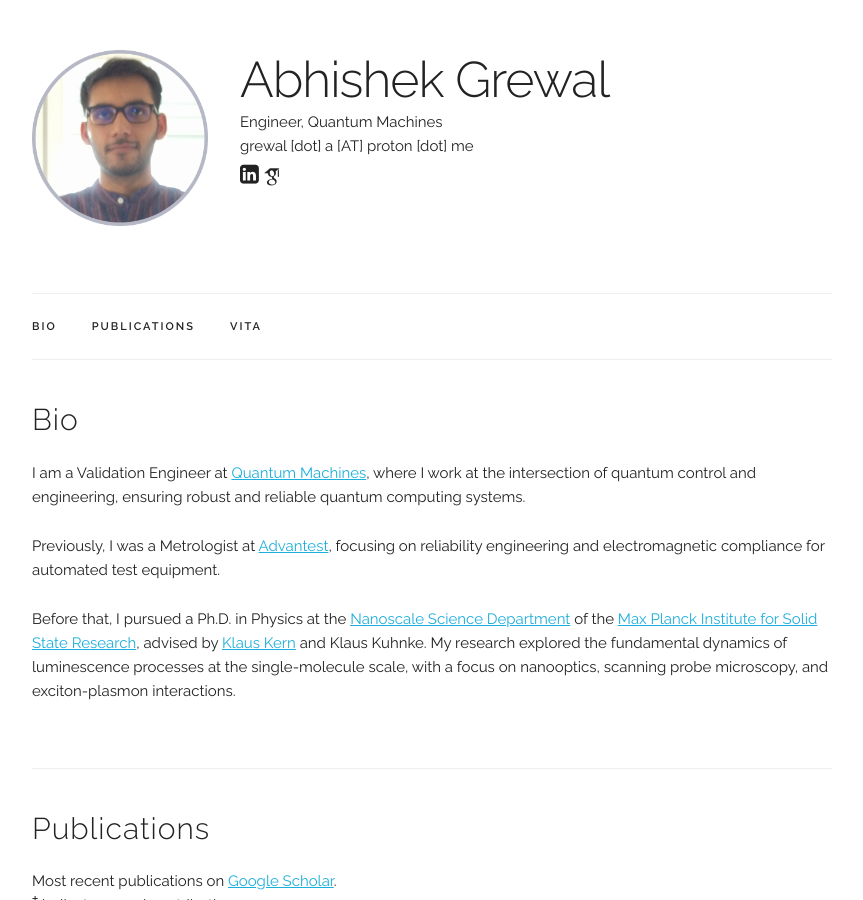
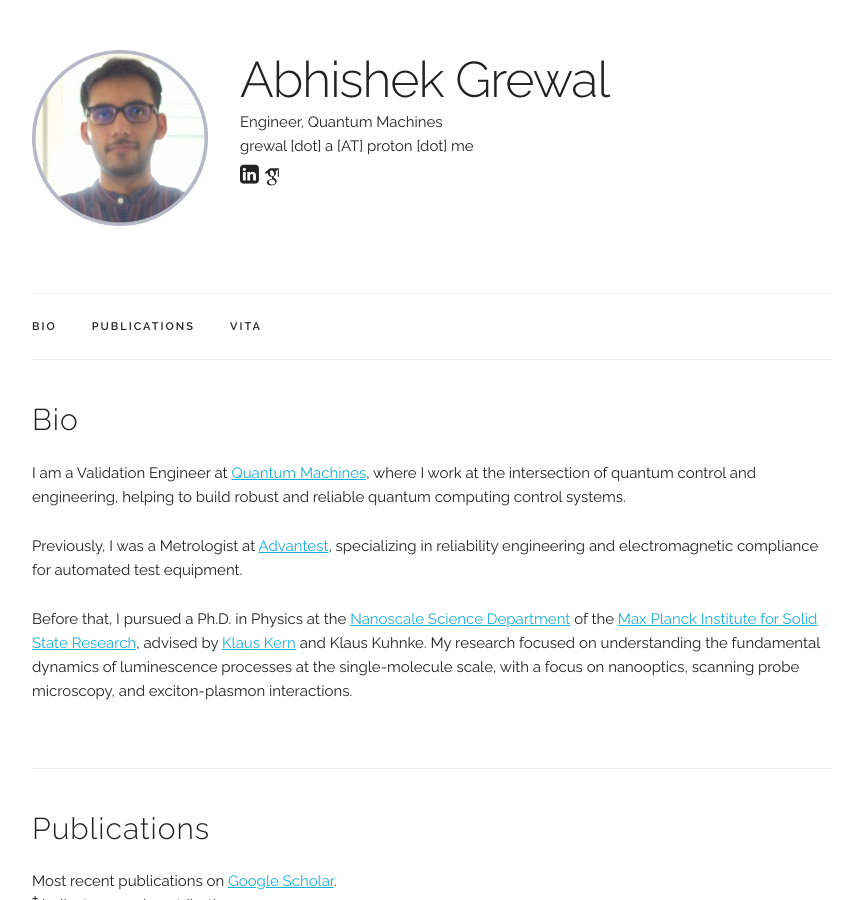
Before and after one commit to abhishekgrewal/abhishekgrewal.github.io, a Jekyll site: the page built from index.html, in a window 1280 px wide and 900 px high. Shown: the whole window, without its empty margins (208-1071 px from the left). Built offline with Jekyll 4.4.1, drawn with Linux system fonts in a browser that asks for light colours; some web fonts are replaced.

Commit message:
Update index.html

```diff
--- a/index.html
+++ b/index.html
@@ -7,17 +7,17 @@
   <h4>Bio</h4>
 
     <!-- I am a physics Ph.D. student in the <a href="https://www.fkf.mpg.de/3732/40_Kern">Nanoscale Science Department</a> at the <a href="https://www.fkf.mpg.de/en">Max Planck Institute for Solid State Research</a> advised by <a href="https://www.fkf.mpg.de/84517/Prof_Dr_Klaus_Kern">Klaus Kern</a>, and Klaus Kuhnke.  My research interests lie at the intersection of nanooptics, scanning probe microscopy, and exciton-plasmon dynamics. I try to understand dynamics of luminescence processes at fundamental scale of a single molecule. My skill set can be summed up as a mechanic with know-how of physics and data analysis with a hint of intuition. -->
-
+    <!--  I am passionate about experimental physics, DIY electronics, finance, and science outreach. -->
   <p>
-    I am a Validation Engineer at <a href="https://www.quantum-machines.co/">Quantum Machines</a>, where I work at the intersection of quantum control and engineering, ensuring robust and reliable quantum computing systems.
+    I am a Validation Engineer at <a href="https://www.quantum-machines.co/">Quantum Machines</a>, where I work at the intersection of quantum control and engineering, helping to build robust and reliable quantum computing control systems.
   </p>
   <p>
-    Previously, I was a Metrologist at <a href="https://www.advantest.com/en/">Advantest</a>, focusing on reliability engineering and electromagnetic compliance for automated test equipment.
+    Previously, I was a Metrologist at <a href="https://www.advantest.com/en/">Advantest</a>, specializing in reliability engineering and electromagnetic compliance for automated test equipment.
   </p>
   <p>
-    Before that, I pursued a Ph.D. in Physics at the <a href="https://www.fkf.mpg.de/3732/40_Kern">Nanoscale Science Department</a> of the <a href="https://www.fkf.mpg.de/en">Max Planck Institute for Solid State Research</a>, advised by <a href="https://www.fkf.mpg.de/84517/Prof_Dr_Klaus_Kern">Klaus Kern</a> and Klaus Kuhnke. My research explored the fundamental dynamics of luminescence processes at the single-molecule scale, with a focus on nanooptics, scanning probe microscopy, and exciton-plasmon interactions.
+    Before that, I pursued a Ph.D. in Physics at the <a href="https://www.fkf.mpg.de/3732/40_Kern">Nanoscale Science Department</a> of the <a href="https://www.fkf.mpg.de/en">Max Planck Institute for Solid State Research</a>, advised by <a href="https://www.fkf.mpg.de/84517/Prof_Dr_Klaus_Kern">Klaus Kern</a> and Klaus Kuhnke. My research focused on understanding the fundamental dynamics of luminescence processes at the single-molecule scale, with a focus on nanooptics, scanning probe microscopy, and exciton-plasmon interactions.
   </p>
-  <!--  I am passionate about experimental physics, DIY electronics, finance, and science outreach. -->
+
 </div>
 
 
```
